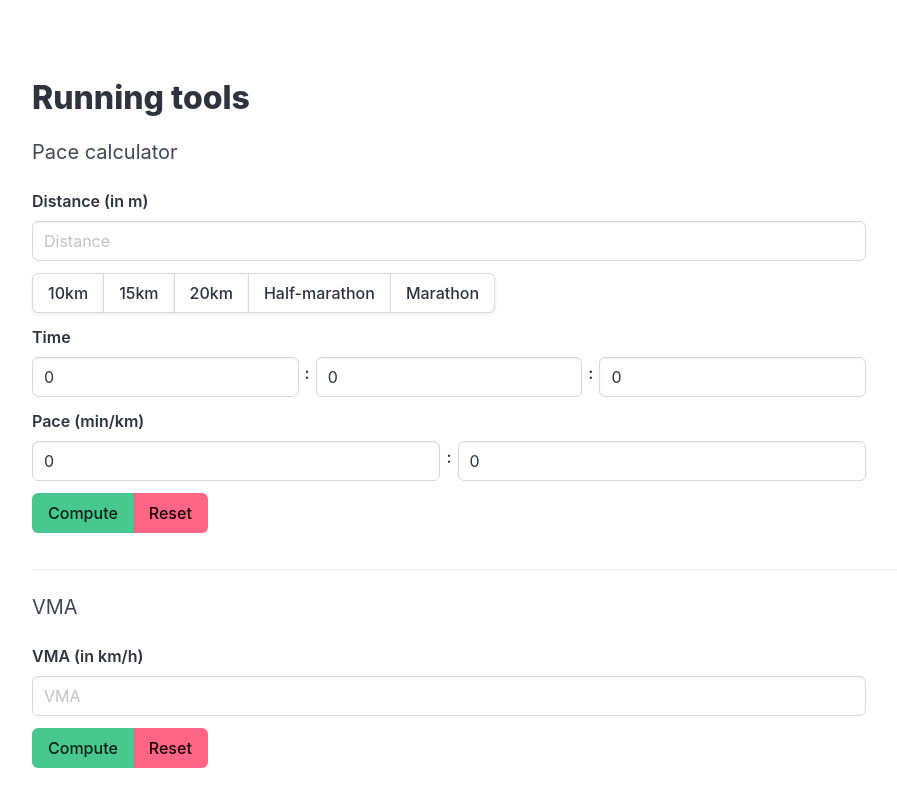
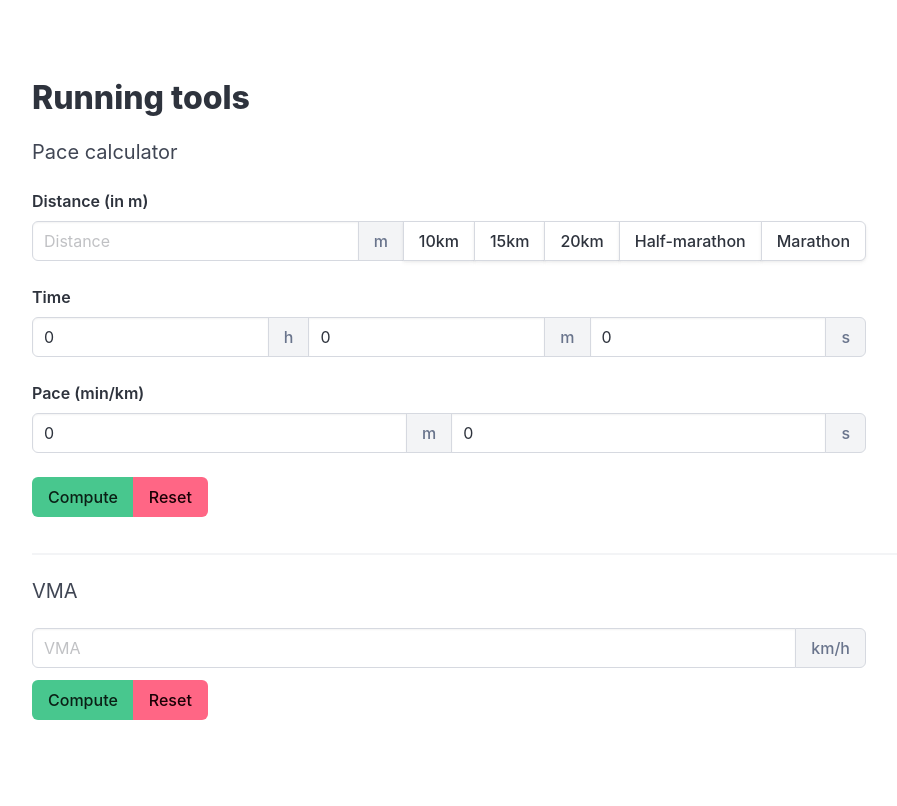
Before and after one commit to bastantoine/running-pace-calculator, a Vue app: page / in a window 1280 px wide. Shown: the top 806 px of the page, without its empty margins (48-945 px from the left). Built offline with nearby package versions, Linux system fonts and the light colour scheme.

Commit message:
Improve layout

```diff
--- a/src/App.vue
+++ b/src/App.vue
@@ -131,36 +131,51 @@ function resetVMA() {
       </div>
       <div class="columns block">
         <div class="column is-9">
-          <div class="field">
+          <div class="block">
             <label class="label">Distance (in m)</label>
-            <input v-model="form_distance" class="input" type="number" placeholder="Distance">
-          </div>
-          <div class="field buttons has-addons">
-            <button class="button" @click="setDistance(10000)">10km</button>
-            <button class="button" @click="setDistance(15000)">15km</button>
-            <button class="button" @click="setDistance(20000)">20km</button>
-            <button class="button" @click="setDistance(21097)">Half-marathon</button>
-            <button class="button" @click="setDistance(42195)">Marathon</button>
-          </div>
-          <div class="field">
-            <label class="label">Time</label>
-            <div class="level">
-              <input v-model="form_duration.hours" class="input" type="number" placeholder="Hour">
-              <label class="label">:</label>
-              <input v-model="form_duration.minutes" class="input" type="number" placeholder="Minutes">
-              <label class="label">:</label>
-              <input v-model="form_duration.seconds" class="input" type="number" placeholder="Seconds">
+            <div class="field has-addons">
+              <p class="control is-expanded">
+                <input v-model="form_distance" class="input" type="number" placeholder="Distance">
+              </p>
+              <p class="control"><a class="button is-static">m</a></p>
+              <p class="control"><button class="button" @click="setDistance(10000)">10km</button></p>
+              <p class="control"><button class="button" @click="setDistance(15000)">15km</button></p>
+              <p class="control"><button class="button" @click="setDistance(20000)">20km</button></p>
+              <p class="control"><button class="button" @click="setDistance(21097)">Half-marathon</button></p>
+              <p class="control"><button class="button" @click="setDistance(42195)">Marathon</button></p>
             </div>
           </div>
-          <div class="field">
-            <label class="label">Pace (min/km)</label>
-            <div class="level">
-              <input v-model="form_pace.minutes" class="input" type="number" placeholder="Minutes">
-              <label class="label">:</label>
-              <input v-model="form_pace.seconds" class="input" type="number" placeholder="Seconds">
+          <div class="block">
+            <label class="label">Time</label>
+            <div class="field has-addons">
+              <p class="control is-expanded">
+                <input v-model="form_duration.hours" class="input" type="number" placeholder="Hour">
+              </p>
+              <p class="control"><a class="button is-static">h</a></p>
+              <p class="control is-expanded">
+                <input v-model="form_duration.minutes" class="input" type="number" placeholder="Minutes">
+              </p>
+              <p class="control"><a class="button is-static">m</a></p>
+              <p class="control is-expanded">
+                <input v-model="form_duration.seconds" class="input" type="number" placeholder="Seconds">
+              </p>
+              <p class="control"><a class="button is-static">s</a></p>
             </div>
           </div>
-          <div class="field buttons has-addons">
+          <div class="block">
+            <label class="label">Pace (min/km)</label>
+            <div class="field has-addons">
+              <p class="control is-expanded">
+                <input v-model="form_pace.minutes" class="input" type="number" placeholder="Minutes">
+              </p>
+              <p class="control"><a class="button is-static">m</a></p>
+              <p class="control is-expanded">
+                <input v-model="form_pace.seconds" class="input" type="number" placeholder="Seconds">
+              </p>
+              <p class="control"><a class="button is-static">s</a></p>
+            </div>
+          </div>
+          <div class="block buttons has-addons">
             <button class="button is-success" @click="computePace">Compute</button>
             <button class="button is-danger" @click="resetPace">Reset</button>
           </div>
@@ -180,9 +195,11 @@ function resetVMA() {
       </div>
       <div class="columns block">
         <div class="column is-9">
-          <div class="field">
-            <label class="label">VMA (in km/h)</label>
-            <input v-model="vma" class="input" type="number" placeholder="VMA">
+          <div class="field has-addons">
+            <p class="control is-expanded">
+              <input v-model="vma" class="input" type="number" placeholder="VMA">
+            </p>
+            <p class="control"><a class="button is-static">km/h</a></p>
           </div>
           <div class="field buttons has-addons">
             <button class="button is-success" @click="computeVMA">Compute</button>
```
